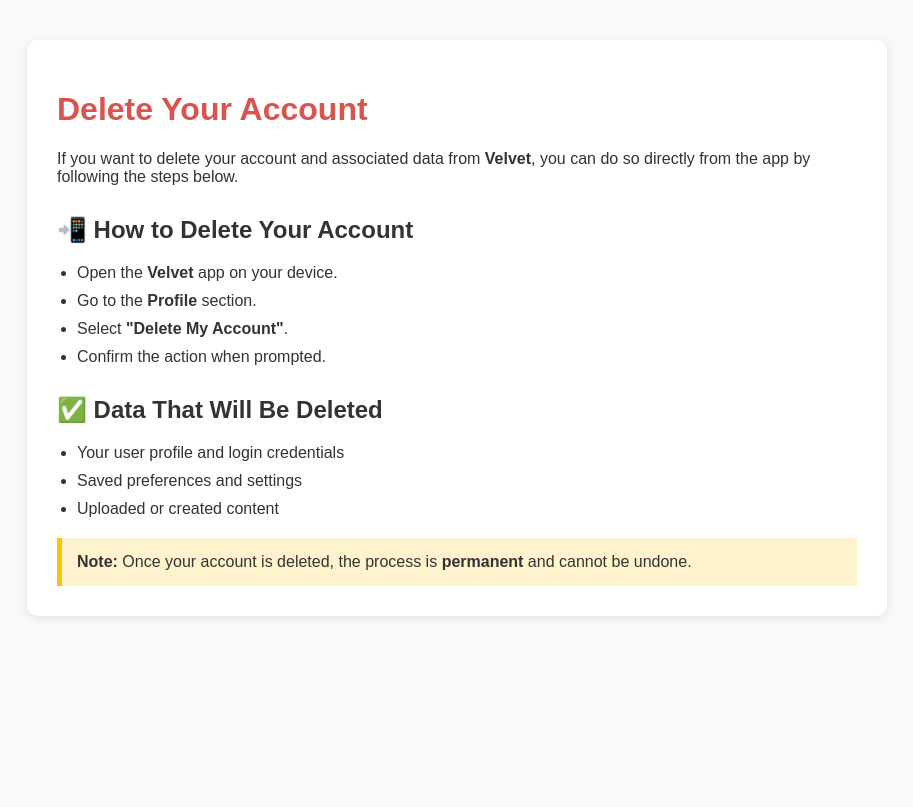
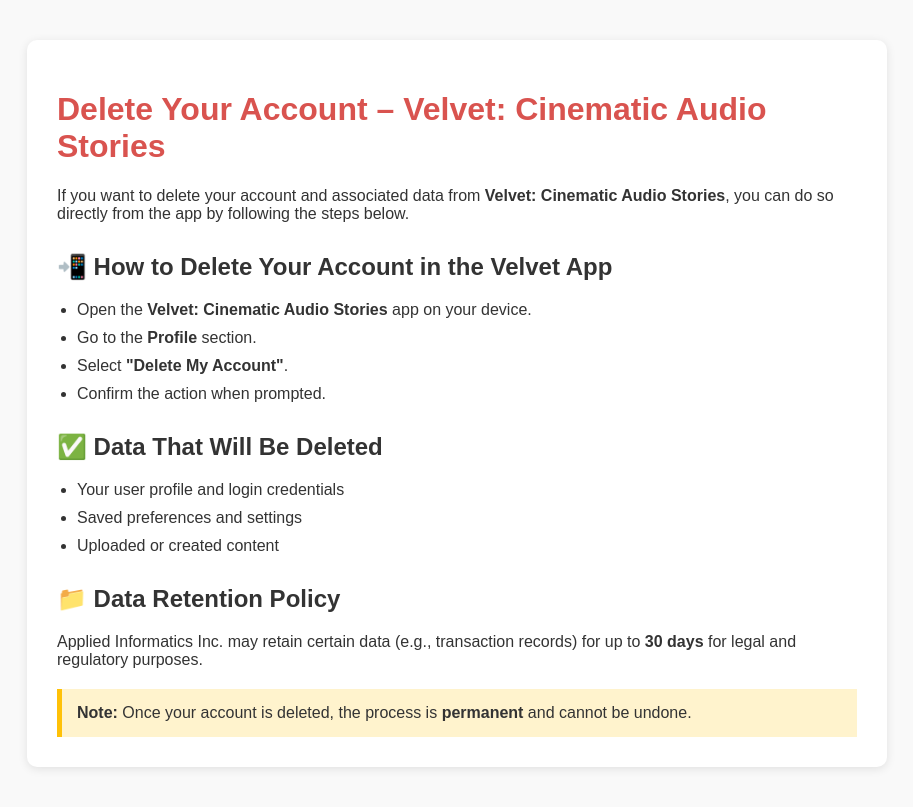
Before and after one commit to Mohdtalib1/Velvet-Delete-my-account-steps, a plain HTML site: page index.html in a window 1280 px wide. Shown: the whole page, without its empty margins (183-1096 px from the left). Drawn offline with Linux system fonts and the light colour scheme.

Commit message:
Update index.html

```diff
--- a/index.html
+++ b/index.html
@@ -3,7 +3,7 @@
 <head>
   <meta charset="UTF-8" />
   <meta name="viewport" content="width=device-width, initial-scale=1.0"/>
-  <title>Delete Your Account – Your App Name</title>
+  <title>Delete Your Account – Velvet: Cinematic Audio Stories</title>
   <style>
     body {
       font-family: Arial, sans-serif;
@@ -43,14 +43,14 @@
 </head>
 <body>
   <div class="container">
-    <h1>Delete Your Account</h1>
+    <h1>Delete Your Account – Velvet: Cinematic Audio Stories</h1>
     <p>
-      If you want to delete your account and associated data from <strong>Velvet</strong>, you can do so directly from the app by following the steps below.
+      If you want to delete your account and associated data from <strong>Velvet: Cinematic Audio Stories</strong>, you can do so directly from the app by following the steps below.
     </p>
 
-    <h2>📲 How to Delete Your Account</h2>
+    <h2>📲 How to Delete Your Account in the Velvet App</h2>
     <ul>
-      <li>Open the <strong>Velvet</strong> app on your device.</li>
+      <li>Open the <strong>Velvet: Cinematic Audio Stories</strong> app on your device.</li>
       <li>Go to the <strong>Profile</strong> section.</li>
       <li>Select <strong>"Delete My Account"</strong>.</li>
       <li>Confirm the action when prompted.</li>
@@ -61,10 +61,12 @@
       <li>Your user profile and login credentials</li>
       <li>Saved preferences and settings</li>
       <li>Uploaded or created content</li>
-
     </ul>
 
-
+    <h2>📁 Data Retention Policy</h2>
+    <p>
+      Applied Informatics Inc. may retain certain data (e.g., transaction records) for up to <strong>30 days</strong> for legal and regulatory purposes.
+    </p>
 
     <div class="note">
       <strong>Note:</strong> Once your account is deleted, the process is <strong>permanent</strong> and cannot be undone.
```
